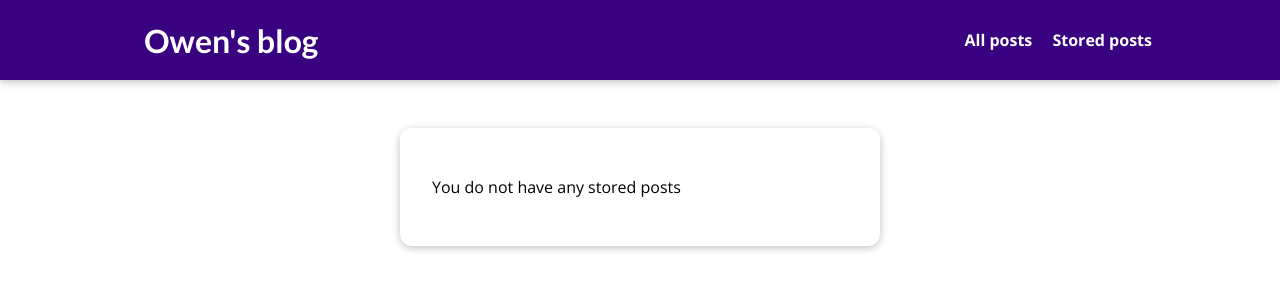
After one commit to tok3rat0r/my_blog, a Django app: page /read-later in a window 1280 px wide. The commit adds this page. Shown: the top 300 px of the page. Run offline with Django 3.2, Linux system fonts and the light colour scheme.

Commit message:
Add read later and stored post functionality

```diff
--- /dev/null
+++ b/blog/static/blog/stored-posts.css
@@ -0,0 +1,40 @@
+#main-navigation {
+  background-color: #390281;
+  box-shadow: 0 2px 8px rgba(0, 0, 0, 0.25);
+}
+
+#stored-posts {
+  margin: 8rem auto 3rem auto;
+  padding: 2rem;
+  border-radius: 12px;
+  box-shadow: 0 2px 8px rgba(0, 0, 0, 0.25);
+  background-color: white;
+  width: 90%;
+  max-width: 30rem;
+}
+
+#stored-posts ul {
+  list-style: none;
+  padding: 0;
+  margin: 0;
+}
+
+#stored-posts li {
+  border: 1px solid #ccc;
+  margin: 1rem 0;
+}
+
+#stored-posts a {
+  display: block;
+  padding: 1rem;
+  width: 100%;
+  text-decoration: none;
+  border: 1px solid #ccc;
+  color: #1b1b1b;
+  font-weight: bold;
+}
+
+#stored-posts a:hover,
+#stored-posts a:active {
+  background-color: #ccc;
+}
--- /dev/null
+++ b/blog/templates/blog/stored-posts.html
@@ -0,0 +1,23 @@
+{% extends 'base.html' %}
+{% load static %}
+
+{% block title %}
+My Stored Posts
+{% endblock %}
+
+{% block css_files %}
+    <link rel="stylesheet" href="{% static 'blog/stored-posts.css' %}"/>
+{% endblock %}
+
+{% block content %}
+    <section id="stored-posts">
+        {% if not has_posts %}
+            <p>You do not have any stored posts</p>
+        {% endif %}
+        <ul>
+            {% for post in posts %}
+                <li><a href="{% url 'single-post-page' post.slug %}">{{ post.title }}</a></li>
+            {% endfor %}
+        </ul>
+    </section>
+{% endblock %}
--- a/blog/urls.py
+++ b/blog/urls.py
@@ -7,4 +7,5 @@ urlpatterns = [
     path('', views.StartPageView.as_view(), name='start-page'),
     path('posts', views.PostsView.as_view(), name='posts-page'),
     path('posts/<slug:slug>', views.SinglePostView.as_view(), name='single-post-page'),
-] + static(settings.MEDIA_URL, document_root=settings.MEDIA_ROOT)
+    path('read-later', views.ReadLaterView.as_view(), name='read-later'),
+]
--- a/blog/views.py
+++ b/blog/views.py
@@ -29,19 +29,28 @@ class PostsView(ListView):
 
 
 class SinglePostView(View):
+    def is_stored_post(self, request, post_id):
+        stored_posts = request.session.get('stored_posts')
+        if stored_posts is not None:
+            return post_id in stored_posts
+        else:
+            return False
 
     def get(self, request, slug):
         post = Post.objects.get(slug=slug)
+        is_stored = self.is_stored_post(request, post.id)
         return render(request, "blog/post-detail.html", {
             'post': post,
             'post_tags': post.tags.all(),
             'comment_form': CommentForm(),
             'comments': post.comments.all().order_by('-id'),
+            'saved_for_later': is_stored,
         })
 
     def post(self, request, slug):
         comment_form = CommentForm(request.POST)
         post = Post.objects.get(slug=slug)
+        is_stored = self.is_stored_post(request, post.id)
         if comment_form.is_valid():
             comment = comment_form.save(commit=False)
             comment.post = post
@@ -53,4 +62,35 @@ class SinglePostView(View):
             'post_tags': post.tags.all(),
             'comment_form': comment_form,
             'comments': post.comments.all().order_by('-id'),
+            'saved_for_later': is_stored,
         })
+
+
+class ReadLaterView(View):
+    def get(self, request):
+        stored_posts = request.session.get('stored_posts')
+        context = {}
+
+        if stored_posts is None or len(stored_posts) == 0:
+            context['posts'] = []
+            context['has_posts'] = False
+        else:
+            posts = Post.objects.filter(id__in=stored_posts)
+            context['posts'] = posts
+            context['has_posts'] = True
+
+        return render(request, 'blog/stored-posts.html', context)
+
+    def post(self, request):
+        stored_posts = request.session.get('stored_posts')
+        if stored_posts is None:
+            stored_posts = []
+
+        post_id = int(request.POST['post_id'])
+        if post_id not in stored_posts:
+            stored_posts.append(post_id)
+        else:
+            stored_posts.remove(post_id)
+
+        request.session['stored_posts'] = stored_posts
+        return HttpResponseRedirect('/')
--- a/my_blog/urls.py
+++ b/my_blog/urls.py
@@ -14,10 +14,12 @@ Including another URLconf
     2. Add a URL to urlpatterns:  path('blog/', include('blog.urls'))
 """
 from django.contrib import admin
+from django.conf import settings
+from django.conf.urls.static import static
 from django.urls import path, include
 
 
 urlpatterns = [
     path('admin/', admin.site.urls),
     path('', include('blog.urls')),
-]
+] + static(settings.MEDIA_URL, document_root=settings.MEDIA_ROOT)
--- a/static/app.css
+++ b/static/app.css
@@ -35,6 +35,7 @@ h3 {
   text-decoration: none;
   color: white;
   font-weight: bold;
+  margin-left: 1rem;
 }
 
 #main-navigation a:hover,
--- a/templates/base.html
+++ b/templates/base.html
@@ -14,6 +14,7 @@
         <h1><a href="{% url 'start-page' %}">Owen's blog</a></h1>
         <nav>
             <a href="{% url 'posts-page' %}">All posts</a>
+            <a href="{% url 'read-later' %}">Stored posts</a>
         </nav>
     </header>
     {% block content %}
```
Also changed, not shown: blog/templates/blog/post-detail.html (+11 -1 lines).
